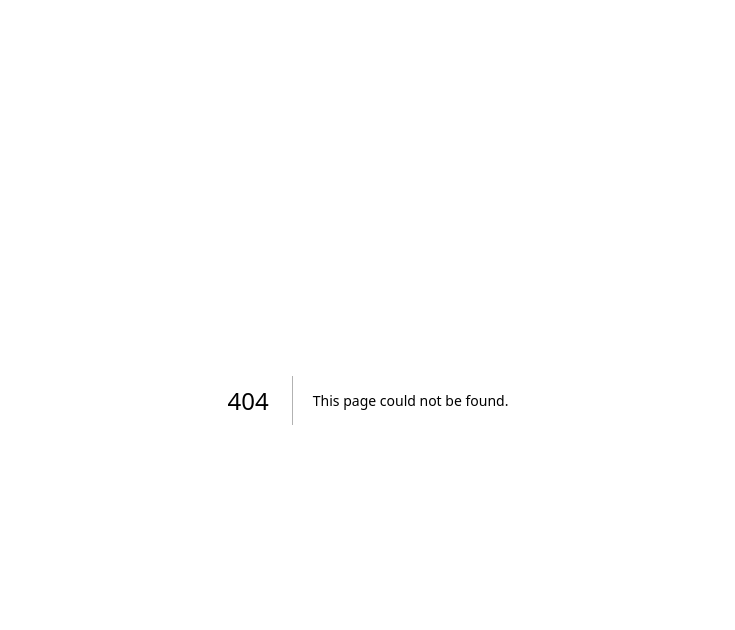
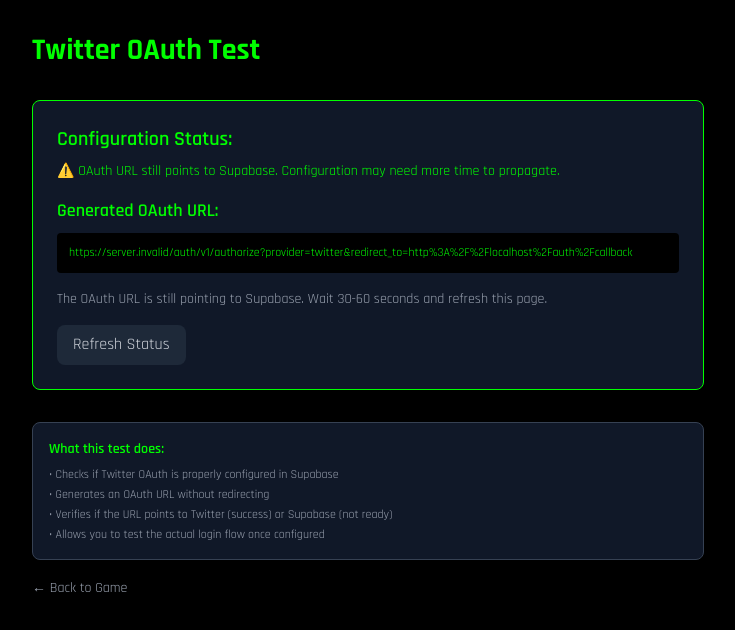
Before and after one commit to ahays248/xtreme-reaction, a Next.js app: page /test-twitter in a window 1280 px wide. Before the commit this address had no page. Shown: the top 630 px of the page, without its empty margins (272-1007 px from the left). Built offline with nearby package versions, Linux system fonts and the light colour scheme; no server answers.

Commit message:
Add simplified Twitter OAuth test page

```diff
--- /dev/null
+++ b/app/test-twitter/page.tsx
@@ -0,0 +1,122 @@
+'use client'
+
+import { useState, useEffect } from 'react'
+import { createClient } from '@/lib/supabase/client'
+
+export default function TestTwitterAuth() {
+  const [status, setStatus] = useState<string>('Checking configuration...')
+  const [oauthUrl, setOauthUrl] = useState<string>('')
+  const [isTwitterEnabled, setIsTwitterEnabled] = useState<boolean>(false)
+
+  useEffect(() => {
+    checkConfiguration()
+  }, [])
+
+  const checkConfiguration = async () => {
+    try {
+      const supabase = createClient()
+
+      // Try to generate OAuth URL without redirecting
+      const { data, error } = await supabase.auth.signInWithOAuth({
+        provider: 'twitter',
+        options: {
+          redirectTo: `${window.location.origin}/auth/callback`,
+          skipBrowserRedirect: true,
+        },
+      })
+
+      if (error) {
+        setStatus(`❌ Error: ${error.message}`)
+        return
+      }
+
+      if (data?.url) {
+        setOauthUrl(data.url)
+
+        // Check if URL points to Twitter
+        const isTwitter = data.url.includes('twitter.com') || data.url.includes('api.x.com') || data.url.includes('x.com')
+        setIsTwitterEnabled(isTwitter)
+
+        if (isTwitter) {
+          setStatus('✅ Twitter OAuth is WORKING! The URL correctly points to Twitter/X.')
+        } else {
+          setStatus('⚠️ OAuth URL still points to Supabase. Configuration may need more time to propagate.')
+        }
+      }
+    } catch (err) {
+      setStatus(`❌ Unexpected error: ${err}`)
+    }
+  }
+
+  const testRealLogin = () => {
+    if (oauthUrl) {
+      window.location.href = oauthUrl
+    }
+  }
+
+  return (
+    <div className="min-h-screen bg-black text-neon-green p-8">
+      <div className="max-w-2xl mx-auto">
+        <h1 className="text-3xl font-bold mb-8">Twitter OAuth Test</h1>
+
+        <div className="bg-gray-900 border border-neon-green rounded-lg p-6 space-y-4">
+          <div>
+            <h2 className="text-xl font-semibold mb-2">Configuration Status:</h2>
+            <p className="text-sm">{status}</p>
+          </div>
+
+          {oauthUrl && (
+            <>
+              <div>
+                <h3 className="text-lg font-semibold mb-2">Generated OAuth URL:</h3>
+                <div className="bg-black p-3 rounded text-xs break-all">
+                  {oauthUrl}
+                </div>
+              </div>
+
+              <div className="space-y-2">
+                <p className="text-sm text-gray-400">
+                  {isTwitterEnabled
+                    ? "Twitter OAuth is configured! Click below to test the actual login flow."
+                    : "The OAuth URL is still pointing to Supabase. Wait 30-60 seconds and refresh this page."}
+                </p>
+
+                {isTwitterEnabled && (
+                  <button
+                    onClick={testRealLogin}
+                    className="px-6 py-3 bg-neon-green text-black font-bold rounded-lg hover:bg-green-400 transition-colors"
+                  >
+                    Test Real Twitter Login
+                  </button>
+                )}
+              </div>
+
+              <button
+                onClick={checkConfiguration}
+                className="px-4 py-2 bg-gray-800 text-gray-300 rounded-lg hover:bg-gray-700 transition-colors"
+              >
+                Refresh Status
+              </button>
+            </>
+          )}
+        </div>
+
+        <div className="mt-8 p-4 bg-gray-900 border border-gray-700 rounded-lg">
+          <h3 className="text-sm font-semibold mb-2">What this test does:</h3>
+          <ul className="text-xs text-gray-400 space-y-1">
+            <li>• Checks if Twitter OAuth is properly configured in Supabase</li>
+            <li>• Generates an OAuth URL without redirecting</li>
+            <li>• Verifies if the URL points to Twitter (success) or Supabase (not ready)</li>
+            <li>• Allows you to test the actual login flow once configured</li>
+          </ul>
+        </div>
+
+        <div className="mt-4">
+          <a href="/" className="text-sm text-gray-400 hover:text-neon-green">
+            ← Back to Game
+          </a>
+        </div>
+      </div>
+    </div>
+  )
+}
```
